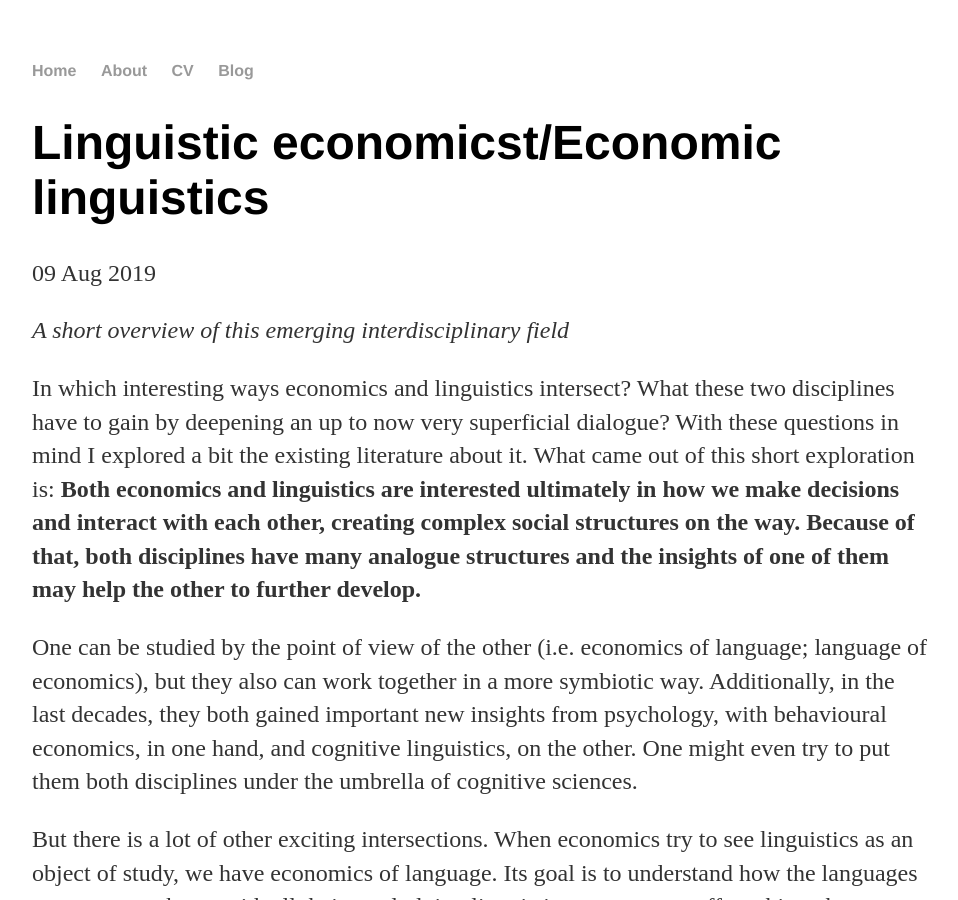
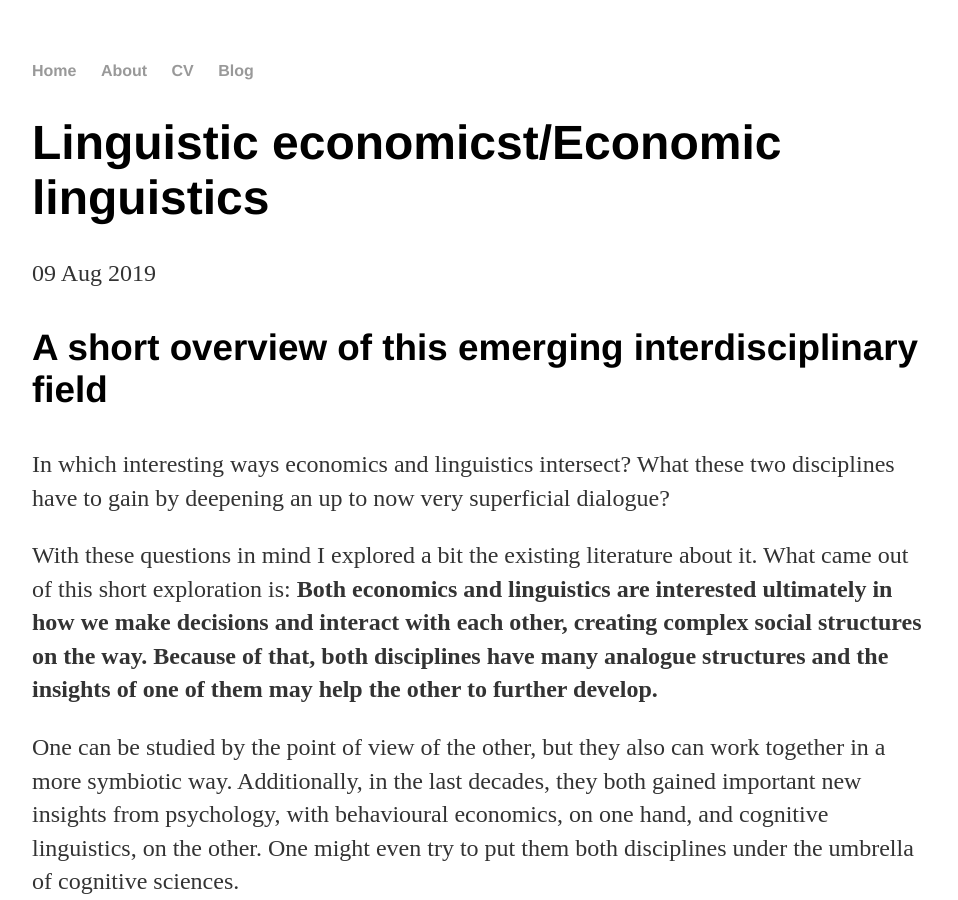
Before and after one commit to t6aguirre/old-blog, a Jekyll site: the page built from _posts/2019-08-09-ling-econ.md, in a window 1280 px wide and 900 px high. Shown: the whole window, without its empty margins (160-1118 px from the left). Built offline with Jekyll 4.4.1, drawn with Linux system fonts in a browser that asks for light colours.

Commit message:
playing w markdown

```diff
--- a/_posts/2019-08-09-ling-econ.md
+++ b/_posts/2019-08-09-ling-econ.md
@@ -4,11 +4,13 @@ title: "Linguistic economicst/Economic linguistics"
 date: 2019-08-09
 ---
 
-*A short overview of this emerging interdisciplinary field*
+### A short overview of this emerging interdisciplinary field
 
-In which interesting ways economics and linguistics intersect? What these two disciplines have to gain by deepening an up to now very superficial dialogue? With these questions in mind I explored a bit the existing literature about it. What came out of this short exploration is: **Both economics and linguistics are interested ultimately in how we make decisions and interact with each other, creating complex social structures on the way. Because of that, both disciplines have many analogue structures and the insights of one of them may help the other to further develop.**
+In which interesting ways economics and linguistics intersect? What these two disciplines have to gain by deepening an up to now very superficial dialogue?
 
-One can be studied by the point of view of the other (i.e. economics of language; language of economics), but they also can work together in a more symbiotic way. Additionally, in the last decades, they both gained important new insights from psychology, with behavioural economics, in one hand, and cognitive linguistics, on the other. One might even try to put them both disciplines under the umbrella of cognitive sciences.
+With these questions in mind I explored a bit the existing literature about it. What came out of this short exploration is: **Both economics and linguistics are interested ultimately in how we make decisions and interact with each other, creating complex social structures on the way. Because of that, both disciplines have many analogue structures and the insights of one of them may help the other to further develop.**
+
+One can be studied by the point of view of the other, but they also can work together in a more symbiotic way. Additionally, in the last decades, they both gained important new insights from psychology, with behavioural economics, on one hand, and cognitive linguistics, on the other. One might even try to put them both disciplines under the umbrella of cognitive sciences.
 
 But there is a lot of other exciting intersections. When economics try to see linguistics as an object of study, we have economics of language. Its goal is to understand how the languages someone speaks — with all theirs underlying linguistic structures — affects his or her economic behavior. One controversial article on this subject published was in the American Economic Review in [year]. It tries to associate a stronger demarcation of time passage with a weaker future-oriented behavior, i.e., fewer savings. The paper raised critics both of econometricians, who pointed out to methodological flaws, and linguistics, who said the article oversimplifies complex language structures. However, it surely has its merits by putting this debate in the spotlight.
 
```
